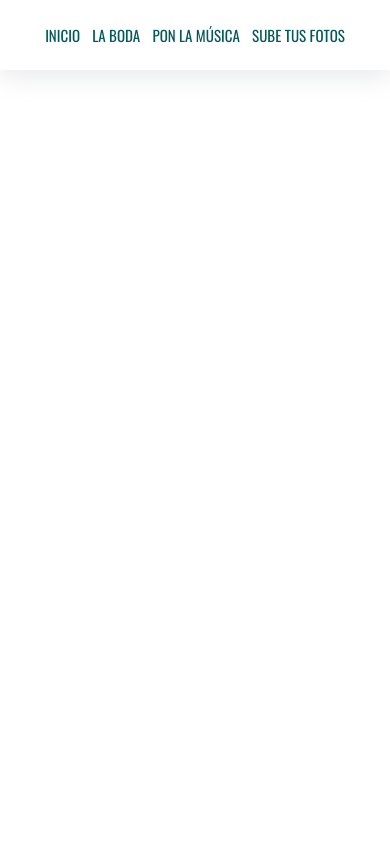
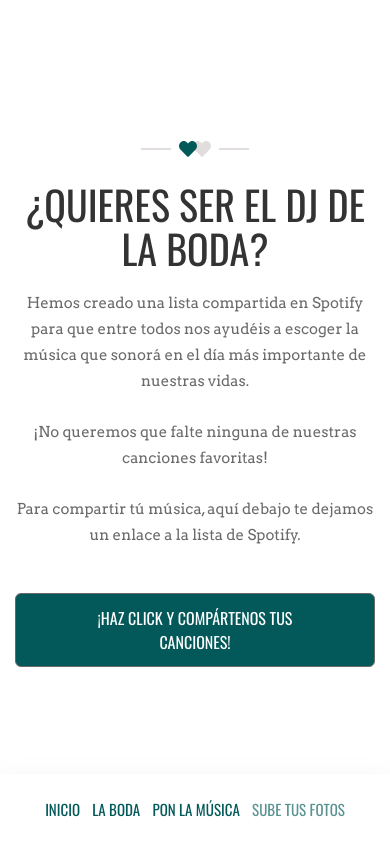
Before and after one commit to sracela/boda-ui, a React (Create React App) app: page /la-musica in a window 390 px wide. Built offline with nearby package versions, Linux system fonts and the light colour scheme.

Commit message:
add spotify page

```diff
--- a/src/App.js
+++ b/src/App.js
@@ -1,4 +1,4 @@
-import "./App.css";
+import "./App.modules.css";
 import { useEffect, useState } from "react";
 import Preloader from "./components/Preloader/Preloader";
 import MainSlider from "./components/MainSlider/MainSlider";
@@ -6,13 +6,14 @@ import CoupleSection from "./components/CoupleSection/CoupleSection";
 import WeddingSection from "./components/WeddingSection/WeddingSection";
 import RSVPSection from "./components/RSVPSection/RSVPSection";
 import FooterSection from "./components/FooterSection/FooterSection";
-import ComingSoonSection from "./components/Login/Login";
 import InfoSection from "./components/InfoSection/InfoSection";
 import MoreInfoSection from "./components/MoreInfoSection/MoreInfoSection";
-import { BrowserRouter, Link, Route, Routes } from "react-router-dom";
+import Login from "./components/Login/Login";
+import { Route, Routes } from "react-router-dom";
 import { useMediaQuery } from "react-responsive";
 import Nav from "./components/Nav/Nav";
 import { IS_MOBILE_MAX_WIDTH } from "./utils/common";
+import AddYourMusic from "./components/AddYourMusic/AddYourMusic";
 
 const Home = () => (
   <>
@@ -51,18 +52,17 @@ function App() {
   }, []);
 
   return (
-    <BrowserRouter>
-      <div className="sb-site">
+    <div id="sb-site">
       {isLoading && <Preloader />}
       {!isMobile && <Nav />}
       <Routes>
+        <Route path="/login" element={<Login />} />
         <Route path="/la-boda" element={<LaBoda />} />
+        <Route path="/la-musica" element={<AddYourMusic />} />
         <Route path="/" element={<Home />} />
-          {/* <Route path="/login" element={<ComingSoonSection />} /> */}
       </Routes>
       {isMobile && <Nav />}
     </div>
-    </BrowserRouter>
   );
 }
 
--- /dev/null
+++ b/src/App.modules.css
@@ -0,0 +1,8 @@
+#sb-site,
+.sb-site-container {
+  width: 100%;
+  height: 100%;
+  position: relative;
+  z-index: 1;
+  background-color: #ffffff;
+}
--- /dev/null
+++ b/src/components/AddYourMusic/AddYourMusic.js
@@ -0,0 +1,40 @@
+import "./AddYourMusic.modules.css";
+import HeartDivider from "../HeartDivider/HeartDivider";
+import Button from "../Button/Button";
+
+function AddYourMusic() {
+  return (
+    <section id="add-your-music">
+      <div class="container">
+        <div class="row">
+          {/* <!-- SECTION TITLE --> */}
+          <div class="col-md-12 text-center ">
+            <div class="section-title animation fadeInUp">
+              <HeartDivider />
+              <h2>¿QUIERES SER EL DJ DE LA BODA?</h2>
+              <p>
+                Hemos creado una lista compartida en Spotify para que entre
+                todos nos ayudéis a escoger la música que sonorá en el día más
+                importante de nuestras vidas.
+              </p>
+              <p>
+                ¡No queremos que falte ninguna de nuestras canciones favoritas!
+              </p>
+              <p>
+                Para compartir tú música, aquí debajo te dejamos un enlace a la
+                lista de Spotify.
+              </p>
+              <div>
+                <Button link="https://open.spotify.com/playlist/6KTKFm9k8nLLy3L1zqN81n?si=218d64cbbc4a4e89&pt=0a92da0aac07e8587d4e74e12da849c7">
+                  ¡HAZ CLICK Y COMPÁRTENOS TUS CANCIONES!
+                </Button>
+              </div>
+            </div>
+          </div>
+        </div>
+      </div>
+    </section>
+  );
+}
+
+export default AddYourMusic;
--- /dev/null
+++ b/src/components/AddYourMusic/AddYourMusic.modules.css
@@ -0,0 +1,10 @@
+#add-your-music {
+  padding: 140px 0 0 0;
+  background-color: #fff;
+  max-height: 100vh;
+  height: 100%;
+}
+
+.de-icon.aligncenter {
+  margin: 0 auto;
+}
--- /dev/null
+++ b/src/components/Button/Button.js
@@ -0,0 +1,12 @@
+import "./Button.modules.css";
+
+function Button({ children, link, type }) {
+  return (
+    <a href={link} target="_blank" rel="noreferrer">
+      <span className={`de-button ${type || "medium"} animation fadeInUp`}>
+        {children}
+      </span>
+    </a>
+  );
+}
+export default Button;
--- /dev/null
+++ b/src/components/Button/Button.modules.css
@@ -0,0 +1,76 @@
+/* 07.2.10 BUTTON					 			 */
+/* ----------------------------------------------*/
+.de-button,
+span.de-button,
+input[type=submit] {
+    display: inline-block;
+    margin: 0 auto;
+    margin-top: 20px;
+    background-color: #035959;
+    font-family: 'Oswald', sans-serif;
+    border: solid 1px #6a6a6a;
+    color: #FFF;
+    border-radius: 6px;
+}
+
+a.de-button.outline,
+span.de-button.outline,
+input[type=submit].outline {
+    background-color: transparent;
+    border: solid 1px #FFF;
+    color: #FFF;
+}
+
+a.de-button.reverse,
+span.de-button.reverse,
+input[type=submit].reverse {
+    background-color: #035959;
+    border: solid 1px #035959;
+    color: #FFF;
+}
+
+.de-button.small,
+span.de-button.small,
+input[type=submit].small {
+    padding: 8px 26px;
+    font-size: 14px;
+}
+
+.de-button.medium,
+span.de-button.medium,
+input[type=submit].medium {
+    padding: 12px 50px;
+    font-size: 16px;
+}
+
+.de-button.large,
+span.de-button.large,
+input[type=submit].large {
+    padding: 14px 70px;
+    font-size: 20px;
+}
+
+.de-button:hover,
+input[type=submit]:hover {
+    background-color: #035959;
+    border-color: #035959;
+    color: #FFF;
+    text-decoration: none;
+}
+
+.de-button.reverse:hover,
+input[type=submit].reverse:hover {
+    background-color: #FFF;
+    border-color: #FFF;
+    color: #6a6a6a;
+    text-decoration: none;
+    border: solid 1px #6a6a6a
+}
+
+input[type=submit]:disabled,
+input[type=submit]:hover:disabled {
+    background-color: #CCC !important;
+    border: solid 1px #CCC !important;
+    color: #FFF !important;
+    ;
+}
--- a/src/components/Nav/Nav.js
+++ b/src/components/Nav/Nav.js
@@ -22,7 +22,7 @@ export const Nav = () => {
             <Link to="/la-musica">PON LA MÚSICA</Link>
           </li>
 
-          <li>
+          <li className="disabled">
             <Link to="/sube-tus-fotos">SUBE TUS FOTOS</Link>
           </li>
         </ul>
--- a/src/components/Nav/Nav.modules.css
+++ b/src/components/Nav/Nav.modules.css
@@ -1,6 +1,6 @@
 .main-slide-header-mobile {
     box-shadow: rgba(149, 157, 165, 0.2) 0px 8px 24px;
-    position: sticky;
+    position: fixed;
     bottom: 0;
     left: 0;
     z-index: 20;
@@ -10,6 +10,7 @@
     padding-top: 1.5rem;
     padding-bottom: 1.5rem;
 }
+
 .main-slide-header {
     /* box-shadow: rgba(149, 157, 165, 0.2) 0px 8px 24px; */
     position: absolute;
@@ -18,7 +19,7 @@
     z-index: 10;
     width: 100%;
     color: white;
-  }
+}
 
 .nav-header {
     width: 80%;
@@ -35,15 +36,19 @@
     padding: 0;
 }
 
-.ul-header-mobile li a{
+.disabled {
+    opacity: 0.65;
+    pointer-events: none;
+}
+
+.ul-header-mobile li a {
     font-family: "Oswald", sans-serif;
     color: #035959
+}
 
-}
-.ul-header li a{
+.ul-header li a {
     font-family: "Oswald", sans-serif;
     color: white
-
 }
 
 /* .nav-header ul li a {
--- a/src/index.css
+++ b/src/index.css
@@ -19,6 +19,7 @@ body {
   padding: 0;
   list-style: none;
   text-decoration: none;
+  min-height: 100vh;
 }
 
 h1,
@@ -88,12 +89,34 @@ h6,
   font-size: 12px;
 }
 
-h1, h2, h3, h4, h5, h6, .h1, .h2, .h3, .h4, .h5, .h6 {
+h1,
+h2,
+h3,
+h4,
+h5,
+h6,
+.h1,
+.h2,
+.h3,
+.h4,
+.h5,
+.h6 {
   font-weight: 500;
   line-height: 1.1;
 }
 
-h1, h2, h3, h4, h5, h6, h1 a, h2 a, h3 a, h4 a, h5 a, h6 a {
+h1,
+h2,
+h3,
+h4,
+h5,
+h6,
+h1 a,
+h2 a,
+h3 a,
+h4 a,
+h5 a,
+h6 a {
   color: #333333;
 }
 
@@ -174,25 +197,26 @@ img.with-border {
 }
 
 .section-title h2 {
-  font-size: 40px; /*same size with h1*/
+  font-size: 40px;
+  /*same size with h1*/
 }
 
 /* 07.2.4 Title-Excerpt White Box				 */
 /* ----------------------------------------------*/
-.title-excerpt{
-	position:relative;
-	background-color:#FFF;
-	padding:25px;
+.title-excerpt {
+  position: relative;
+  background-color: #FFF;
+  padding: 25px;
 }
 
-.title-excerpt .custom-heart-icon{
-	position:absolute;
+.title-excerpt .custom-heart-icon {
+  position: absolute;
   margin: auto;
-	left:0;
-	right:0;
-	top:-12px;
-	color:#035959 !important;
-	background-color:#e1dddd !important;
+  left: 0;
+  right: 0;
+  top: -12px;
+  color: #035959 !important;
+  background-color: #e1dddd !important;
 }
 
 /* 07.2.5 Blurb Wrapper							 */
@@ -228,6 +252,7 @@ img.with-border {
   vertical-align: bottom;
   text-align: center;
 }
+
 .responsive {
   max-width: 100%;
   height: auto;
@@ -236,142 +261,89 @@ img.with-border {
 
 /* 07.2.7 IMAGE & VIDEO DIVIDER					 */
 /* ----------------------------------------------*/
-.divider-wrapper{
-	padding:130px 0;
+.divider-wrapper {
+  padding: 130px 0;
 }
 
 .image-divider {
-	position:relative;
-	background-size:cover;
-	-webkit-background-size:cover;
+  position: relative;
+  background-size: cover;
+  -webkit-background-size: cover;
   background-attachment: scroll;
-	background-position:center center;
-	background-repeat:no-repeat;
-	color:#FFF;
+  background-position: center center;
+  background-repeat: no-repeat;
+  color: #FFF;
   -webkit-backface-visibility: hidden;
 }
 
-.image-divider.mobile{
-	background-attachment:scroll;
+.image-divider.mobile {
+  background-attachment: scroll;
 }
 
 .video-divider {
-	position:relative;
-	color:#FFF;
-	z-index:3;
+  position: relative;
+  color: #FFF;
+  z-index: 3;
 }
 
-.image-divider h1, .image-divider h2,
-.image-divider h3, .image-divider h4,
-.image-divider h5, .image-divider h6,
-.video-divider h1, .video-divider h2,
-.video-divider h3, .video-divider h4,
-.video-divider h5, .video-divider h6 {
-	color:#FFF;
+.image-divider h1,
+.image-divider h2,
+.image-divider h3,
+.image-divider h4,
+.image-divider h5,
+.image-divider h6,
+.video-divider h1,
+.video-divider h2,
+.video-divider h3,
+.video-divider h4,
+.video-divider h5,
+.video-divider h6 {
+  color: #FFF;
 }
 
 
 .image-divider .divider-overlay,
-.video-divider .divider-overlay{
-	position:absolute;
-	top:0;
-	display:block;
-	width:100%;
-	height:100%;
-	background-color:#000;
-	opacity:0.3
+.video-divider .divider-overlay {
+  position: absolute;
+  top: 0;
+  display: block;
+  width: 100%;
+  height: 100%;
+  background-color: #000;
+  opacity: 0.3
 }
 
 .image-divider.auto-height,
 .video-divider.auto-height {
-	height:100%;
-	width:100%;
-	padding:150px 0;
+  height: 100%;
+  width: 100%;
+  padding: 150px 0;
 }
 
 .image-divider.fixed-height,
 .video-divider.fixed-height {
-	height:700px;
-	width:100%;
-	padding:0;
+  height: 700px;
+  width: 100%;
+  padding: 0;
 }
 
 /* 07.2.8 SPACE AND LINE DIVIDER 				 */
 /* ----------------------------------------------*/
-.space-divider{
-	display:block;
-	height:150px
+.space-divider {
+  display: block;
+  height: 150px
 }
 
 
-hr.line-divider{
-	height:2px;
-	border:none;
-	color:#e1dddd;
-	background-color:#e1dddd;
-	margin:50px 0
+hr.line-divider {
+  height: 2px;
+  border: none;
+  color: #e1dddd;
+  background-color: #e1dddd;
+  margin: 50px 0
 }
 
 
-
-/* 07.2.10 BUTTON					 			 */
-/* ----------------------------------------------*/
-de-button, span.de-button, input[type=submit]{
-	display:inline-block;
-	margin:0 auto;
-	margin-top:20px;
-	background-color:#FFF;
-	font-family: 'Oswald', sans-serif;
-	border:solid 1px #6a6a6a
-}
-
-a.de-button.outline, span.de-button.outline, input[type=submit].outline{
-	background-color:transparent;
-	border:solid 1px #FFF;
-	color:#FFF;
-}
-
-a.de-button.reverse, span.de-button.reverse, input[type=submit].reverse{
-	background-color:#035959;
-	border:solid 1px #035959;
-	color:#FFF;
-}
-
-.de-button.small, span.de-button.small, input[type=submit].small{
-	padding:8px 26px;
-	font-size:14px;
-}
-
-.de-button.medium, span.de-button.medium, input[type=submit].medium{
-	padding:10px 50px;
-	font-size:16px;
-}
-
-.de-button.large, span.de-button.large, input[type=submit].large{
-	padding:14px 70px;
-	font-size:20px;
-}
-
-.de-button:hover, input[type=submit]:hover{
-	background-color:#035959;
-	border-color:#035959;
-	color:#FFF;
-	text-decoration:none;
-}
-
-.de-button.reverse:hover, input[type=submit].reverse:hover{
-	background-color:#FFF;
-	border-color:#FFF;
-	color:#6a6a6a;
-	text-decoration:none;
-	border:solid 1px #6a6a6a
-}
-
-input[type=submit]:disabled, input[type=submit]:hover:disabled{
-   background-color:#CCC !important;
-   border:solid 1px #CCC !important;
-   color:#FFF !important;;
-}
 
 /* 07.2.11 Banner Text				 			 */
 /* ----------------------------------------------*/
@@ -531,6 +503,7 @@ input[type=submit]:disabled, input[type=submit]:hover:disabled{
   margin-right: -15px;
   margin-left: -15px;
 }
+
 @media (min-width: 768px) {
   .container {
     width: 750px;
@@ -541,6 +514,7 @@ input[type=submit]:disabled, input[type=submit]:hover:disabled{
   .container {
     width: 970px;
   }
+
   .col-md-1,
   .col-md-2,
   .col-md-3,
@@ -551,14 +525,14 @@ input[type=submit]:disabled, input[type=submit]:hover:disabled{
   .col-md-8,
   .col-md-9,
   .col-md-10,
-  .col-md-11
-  .col-md-12
-  {
+  .col-md-11 .col-md-12 {
     float: left;
   }
+
   .col-md-offset-1 {
     margin-left: 8.33333333%;
   }
+
   .col-md-10 {
     width: 83.33333333%;
   }
@@ -566,22 +540,23 @@ input[type=submit]:disabled, input[type=submit]:hover:disabled{
   .col-md-5 {
     width: 41.66666667%;
   }
+
   .col-md-4 {
     width: 29%;
   }
 }
 
 
-#counting-down{
-	text-align:center;
-	color:#FFF;
+#counting-down {
+  text-align: center;
+  color: #FFF;
   font-family: 'Pacifico';
   -ms-transform: rotate(-10deg);
   -webkit-transform: rotate(-10deg);
   transform: rotate(-10deg);
-	padding-right:30px;
-	margin-top:0px;
-	margin-bottom:25px;
+  padding-right: 30px;
+  margin-top: 0px;
+  margin-bottom: 25px;
 }
 
 #countdown {
@@ -611,3 +586,8 @@ input[type=submit]:disabled, input[type=submit]:hover:disabled{
     font-size: calc(3.375rem * var(--smaller));
   }
 }
+
+#root {
+  min-height: 100vh;
+  width: 100%;
+}
--- a/src/index.js
+++ b/src/index.js
@@ -1,18 +1,21 @@
-import React from 'react';
-import ReactDOM from 'react-dom';
-import './index.css';
-import App from './App';
-import * as serviceWorkerRegistration from './serviceWorkerRegistration';
+import React from "react";
+import ReactDOM from "react-dom";
+import "./index.css";
+import App from "./App";
+import { BrowserRouter } from "react-router-dom";
+import * as serviceWorkerRegistration from "./serviceWorkerRegistration";
 
 ReactDOM.render(
   <React.StrictMode>
-    <App />
+    <BrowserRouter>
+      <App />
+    </BrowserRouter>
   </React.StrictMode>,
-  document.getElementById('root')
+  document.getElementById("root")
 );
 
 // If you want to start measuring performance in your app, pass a function
 // to log results (for example: reportWebVitals(console.log))
 // or send to an analytics endpoint. Learn more: https://bit.ly/CRA-vitals
 // reportWebVitals();
-serviceWorkerRegistration.register()
+serviceWorkerRegistration.register();
```
Also changed, not shown: src/App.css (deleted, +0 -9 lines), src/components/Login/Login.js (+16 -12 lines). Lines whose indentation alone changed are shown as unchanged.
